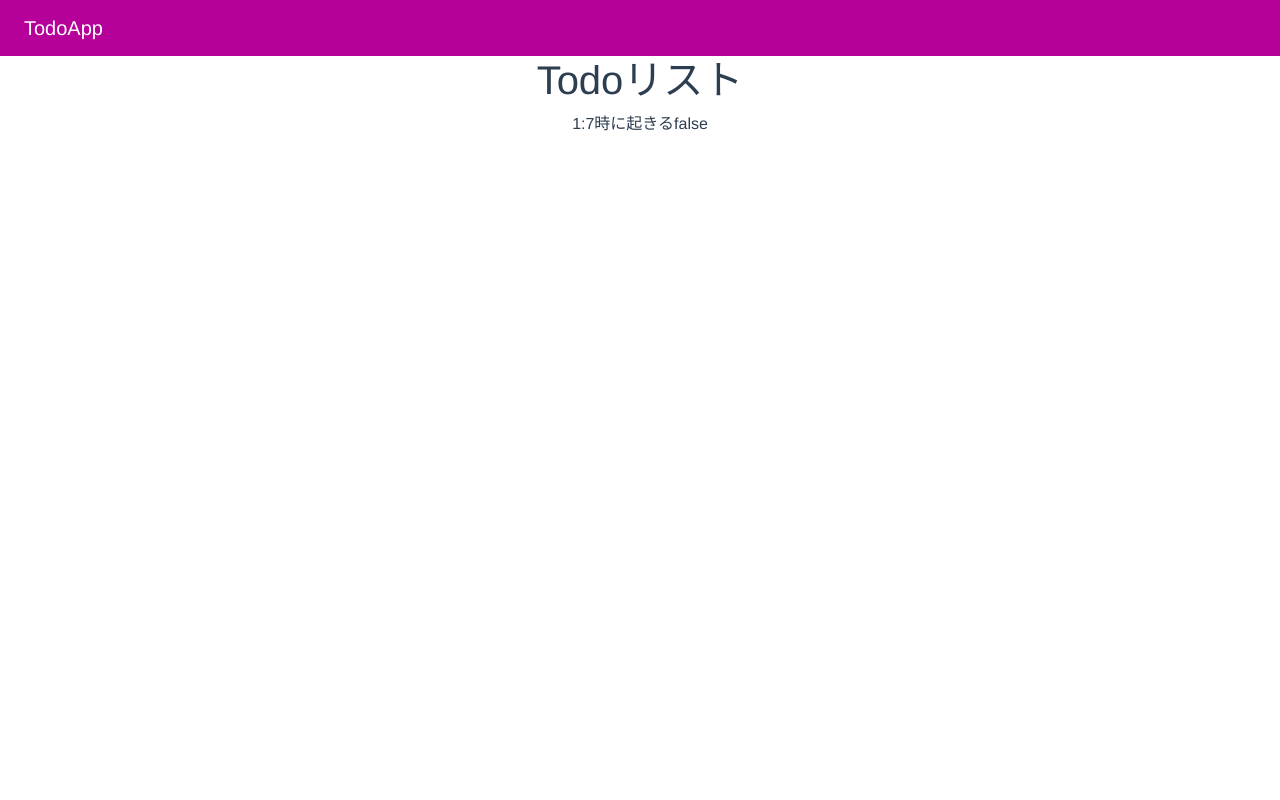
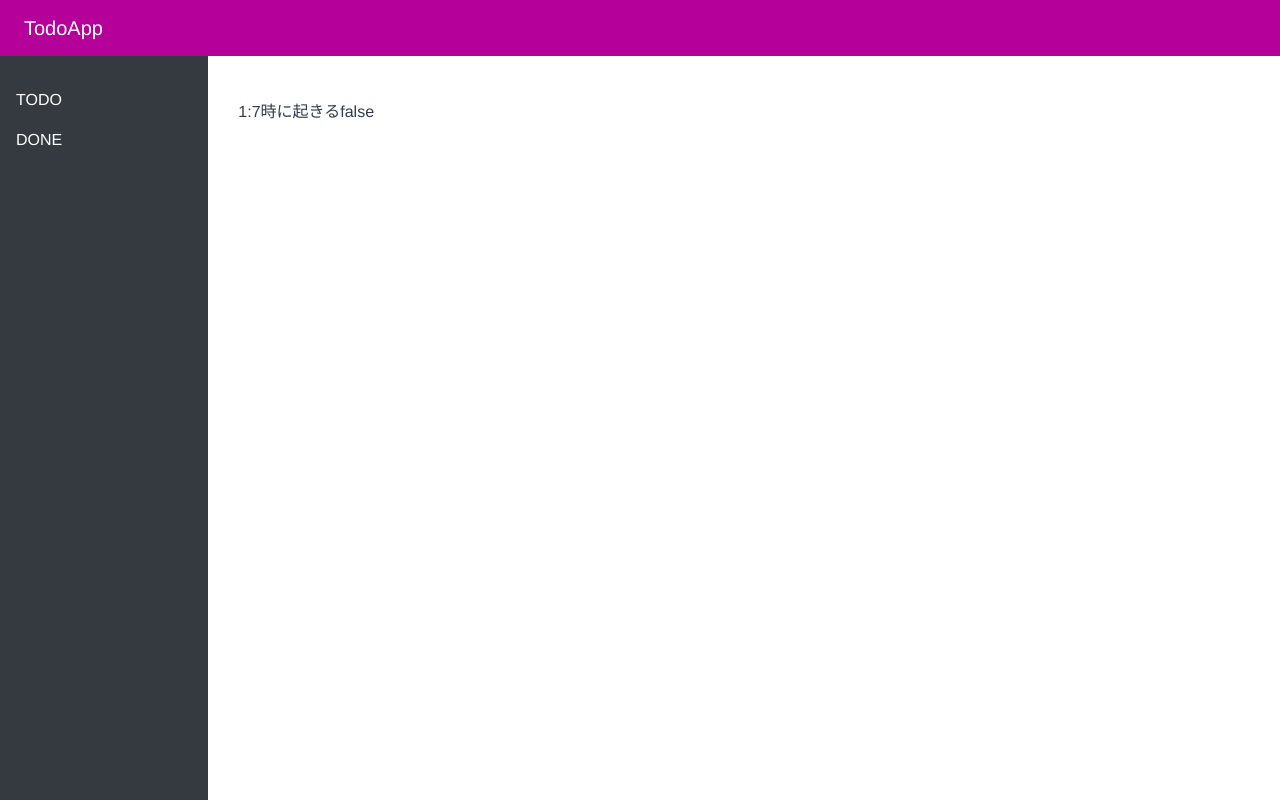
Before and after one commit to watsuyo/vue-sample-todo-app, a Vue app: page / in a window 1280 px wide. Built offline with nearby package versions, Linux system fonts and the light colour scheme.

Commit message:
[add]サイドバーの追加

```diff
--- a/src/components/HeaderComponent.vue
+++ b/src/components/HeaderComponent.vue
@@ -7,6 +7,8 @@
 </template>
 
 <style scoped>
+.header {
+}
 .navbar {
   background-color: #b50099;
 }
--- /dev/null
+++ b/src/components/SidebarComponent.vue
@@ -0,0 +1,18 @@
+<template>
+  <div class="sidebar d-flex flex-column bg-dark text-white">
+    <div class="menu-item p-2 pl-3 text-left"><span>TODO</span></div>
+    <div class="menu-item p-2 pl-3 text-left"><span>DONE</span></div>
+  </div>
+</template>
+
+<style scoped>
+.sidebar {
+  background-color: #b50099;
+  padding-top: 80px;
+  width: 300px;
+  height: 100%;
+}
+.menu-item:hover {
+  background-color: rgb(175, 175, 175);
+}
+</style>
--- a/src/views/Index.vue
+++ b/src/views/Index.vue
@@ -1,18 +1,22 @@
 <template>
-  <div>
-    <header-component />
-    <h1>Todoリスト</h1>
-    <TodoItemList class="todo-item-list" :todoList="todoList" />
+  <div class="wrapper">
+    <header-component class="header" />
+    <div class="content d-flex ">
+      <SidebarComponent class="sidebar" />
+      <TodoItemList class="todo-item-list" :todoList="todoList" />
+    </div>
   </div>
 </template>
 
 <script>
 import TodoItemList from '@/components/TodoItemList.vue'
 import HeaderComponent from '@/components/HeaderComponent.vue'
+import SidebarComponent from '@/components/SidebarComponent.vue'
 export default {
   components: {
     TodoItemList,
-    HeaderComponent
+    HeaderComponent,
+    SidebarComponent
   },
   data() {
     return {
@@ -29,12 +33,36 @@ export default {
 </script>
 
 <style scoped lang="scss">
+.wrapper {
+  position: relative;
+  height: 100vh;
+}
+.content {
+  position: absolute;
+  top: 0px;
+  z-index: 1 !important;
+  height: 100%;
+  width: 100%;
+}
 .todo-item-list {
   display: -webkit-flex;
-  -webkit-justify-content: center;
-  justify-content: center;
   -webkit-align-items: stretch;
   align-items: stretch;
-  text-align: center;
+  // text-align: center;
+  padding-top: 100px;
+  padding-left: 30px;
+}
+.header {
+  // height: 5vh;
+  position: relative;
+  z-index: 3 !important;
+}
+.sidebar {
+  // position: absolute;
+  width: 250px;
+  height: 100%;
+}
+.todo-item-list {
+  width: 100%;
 }
 </style>
```
